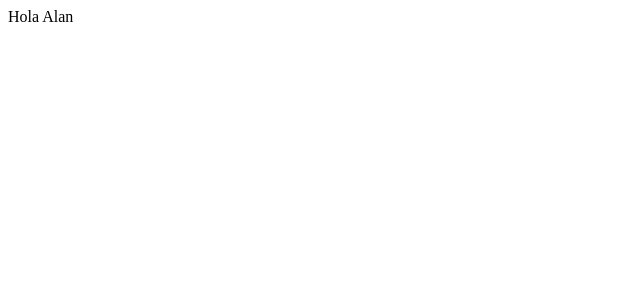
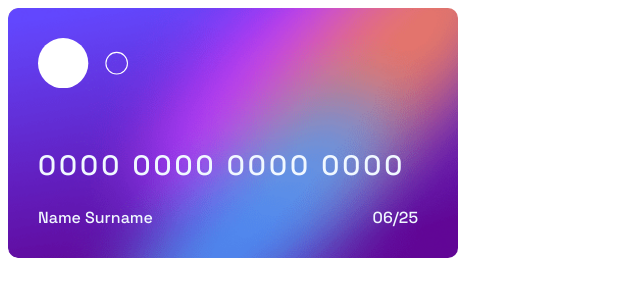
Before and after one commit to vicbeatles/card-form, a React (Create React App) app: page / in a window 1280 px wide. Shown: the top 300 px of the page, without its empty margins (0-640 px from the left). Built offline with nearby package versions, Linux system fonts and the light colour scheme.

Commit message:
FrontCard layout

```diff
--- a/src/App.js
+++ b/src/App.js
@@ -1,7 +1,13 @@
+import FrontCard from "./components/FrontCard";
 
 function App() {
   return (
-    <div>Hola Alan</div>
+    <div className="main">
+      <div className="cards">
+        <FrontCard />
+      </div>
+      <div className="form"></div>
+    </div>
   );
 }
 
--- /dev/null
+++ b/src/components/FrontCard/FrontCard.jsx
@@ -0,0 +1,16 @@
+import React from 'react';
+import "./styles.css";
+
+
+const FrontCard = () => {
+  return (
+    <div className='front-card'>
+        <div className="logo"></div>
+        <div className="numbers">0000 0000 0000 0000</div>
+        <div className="cardholder-name">Name Surname</div>
+        <div className="exp-date">06/25</div>
+    </div>
+  )
+}
+
+export default FrontCard
--- /dev/null
+++ b/src/components/FrontCard/index.js
@@ -0,0 +1,3 @@
+import FrontCard from "./FrontCard";
+
+export default FrontCard;
--- /dev/null
+++ b/src/components/FrontCard/styles.css
@@ -0,0 +1,44 @@
+@import url('https://fonts.googleapis.com/css2?family=Space+Grotesk:wght@500&display=swap');
+
+.front-card {
+    height: 250px;
+    width: 450px;
+    border-radius: 10px;
+    background-image: url("../../assets/images/bg-card-front.png");
+    background-size: cover;
+    color: aliceblue;
+    font-weight: 500;
+    font-family: 'Space Grotesk', sans-serif;
+    box-sizing: border-box;
+    position: relative;
+    padding-left: 30px;
+
+}
+
+.logo {
+    background-image: url(../../assets/images/card-logo.svg);
+    background-size: cover;
+    width: 90px;
+    height: 50px;
+    position: absolute;
+    top: 30px;
+}
+
+.numbers {
+
+    position: absolute;
+    bottom: 75px;
+    font-size: 28px;
+    letter-spacing: 3px;
+}
+
+.cardholder-name {
+    position: absolute;
+    bottom: 30px;
+}
+
+.exp-date {
+    position: absolute;
+    bottom: 30px;
+    right: 40px;
+}
--- /dev/null
+++ b/styles.css
@@ -0,0 +1,47 @@
+body {
+    margin: 0;
+}
+
+.main {
+    display: flex;
+
+}
+
+.cards {
+    width: 430px;
+    height: 100vh;
+    background-image: url("/images/bg-main-desktop.png");
+    background-size: cover;
+    display: flex;
+    flex-direction: column;
+    justify-content: space-around;
+    flex-flow: column;
+}
+
+.front-card {
+    height: 250px;
+    width: 450px;
+    border-radius: 10px;
+    background-image: url("/images/bg-card-front.png");
+    background-size: cover;
+    left: 100px;
+    margin-left: 100px;
+    margin-bottom: -100px;
+
+}
+
+.rear-card {
+    height: 250px;
+    width: 450px;
+    border-radius: 10px;
+    background-image: url("/images/bg-card-back.png");
+    background-size: cover;
+    margin-left: 200px;
+    margin-top: -100px;
+
+}
+
+.data {
+    width: 1010px;
+    height: 100%;
+}
```
